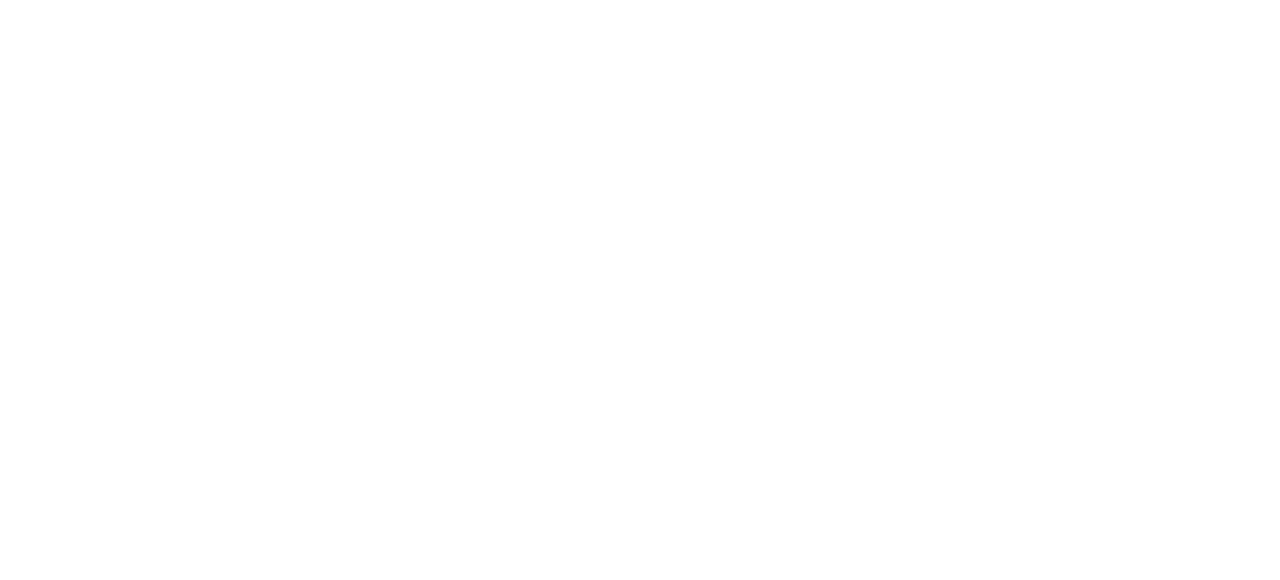
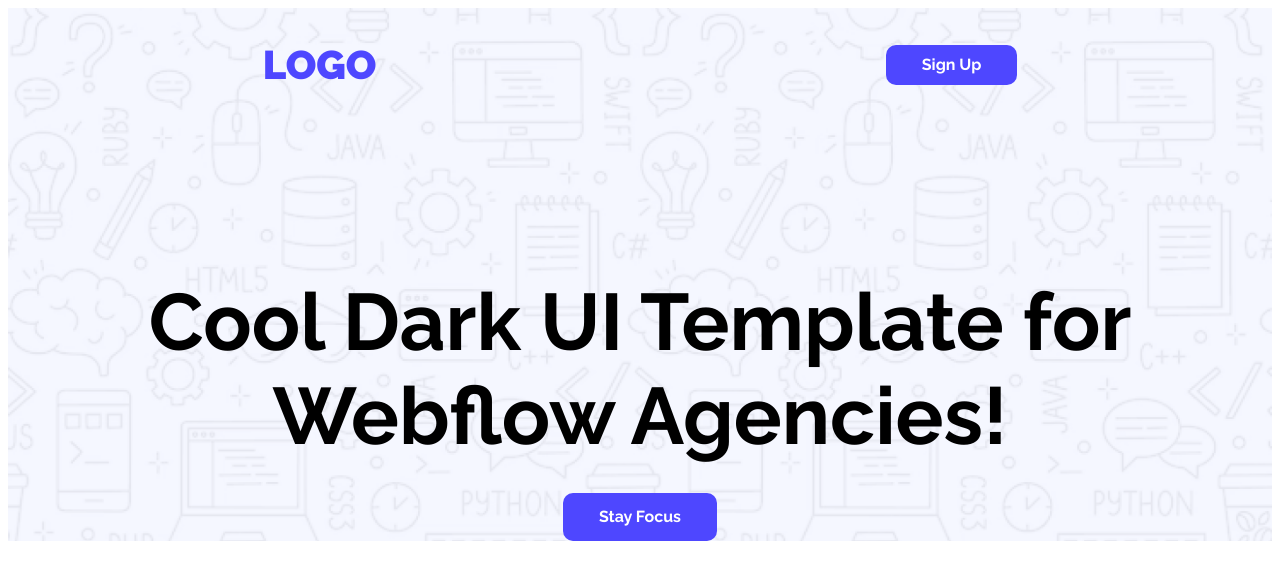
Before and after one commit to iam-Sourov/AS1, a plain HTML site: page index.html in a window 1280 px wide. Drawn offline with Linux system fonts and the light colour scheme.

Commit message:
header Section Done

```diff
--- a/index.html
+++ b/index.html
@@ -1,11 +1,34 @@
 <!DOCTYPE html>
 <html lang="en">
+
 <head>
     <meta charset="UTF-8">
     <meta name="viewport" content="width=device-width, initial-scale=1.0">
     <title>Document</title>
+    <link rel="preconnect" href="https://fonts.googleapis.com">
+    <link rel="preconnect" href="https://fonts.gstatic.com" crossorigin>
+    <link
+        href="https://fonts.googleapis.com/css2?family=Inter:ital,opsz,wght@0,14..32,100..900;1,14..32,100..900&family=Open+Sans:ital,wght@0,300..800;1,300..800&display=swap"
+        rel="stylesheet">
+    <link rel="preconnect" href="https://fonts.googleapis.com">
+    <link rel="preconnect" href="https://fonts.gstatic.com" crossorigin>
+    <link
+        href="https://fonts.googleapis.com/css2?family=Inter:ital,opsz,wght@0,14..32,100..900;1,14..32,100..900&family=Open+Sans:ital,wght@0,300..800;1,300..800&family=Raleway:ital,wght@0,100..900;1,100..900&display=swap"
+        rel="stylesheet">
+    <link rel="stylesheet" href="styles.css">
 </head>
+
 <body>
+    <header>
+        <nav>
+            <h1 class="logo raleway primary">LOGO</h1>
+            <button class="signUP raleway primary bg-primary white center">Sign Up</button>
+        </nav>
+        <div class="heading">
+            <h1 class="raleway black center ">Cool Dark UI Template for <br> Webflow Agencies!</h1>
+            <button class="sf-btn raleway bg-primary white">Stay Focus</button>
+        </div>
+    </header>
+</body>
 
-</body>
 </html>
--- /dev/null
+++ b/styles.css
@@ -0,0 +1,89 @@
+/* Reuseable */
+.primary {
+    color: #4E47FF;
+}
+
+.white {
+    color: white;
+}
+
+.black {
+    color: black;
+}
+
+.bg-primary {
+    background-color: #4E47FF;
+}
+
+.raleway {
+    font-family: 'Raleway';
+}
+
+.inter {
+    font-family: 'Inter';
+}
+
+.center {
+    text-align: center;
+}
+
+
+
+/* Main CSS */
+header {
+    background-image: url(/Assets/Hero-bg.png);
+    background-repeat: no-repeat;
+    background-size: cover;
+    margin-bottom: 100px;
+
+
+}
+
+nav {
+    display: flex;
+    justify-content: space-around;
+    align-items: center;
+    padding: 40px 0 0 0 0;
+    margin-bottom: 100px;
+}
+
+.logo {
+    font-size: 40px;
+    font-weight: 900;
+}
+
+.signUP {
+    display: flex;
+    justify-items: center;
+    align-items: center;
+    font-size: 16px;
+    font-weight: 700;
+    height: 40px;
+    padding: 12px 36px;
+    border-radius: 10px;
+    border: none;
+    gap: 10px;
+}
+
+.heading {
+    display: flex;
+    flex-direction: column;
+    justify-content: center;
+    align-items: center;
+    font-size: 40px;
+}
+
+.heading h1 {
+    margin-bottom: 30px;
+}
+
+.sf-btn {
+    width: fit-content;
+    height: 48px;
+    font-size: 16px;
+    font-weight: 700;
+    padding: 12px 36px;
+    align-items: center;
+    border-radius: 10px;
+    border: none;
+}
```
